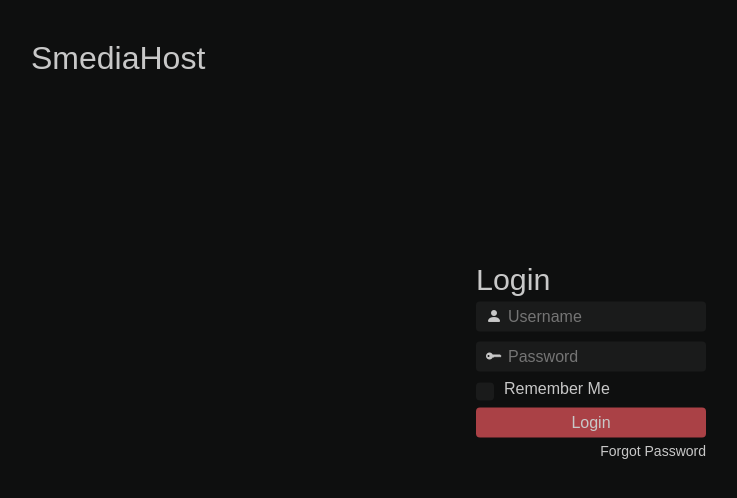
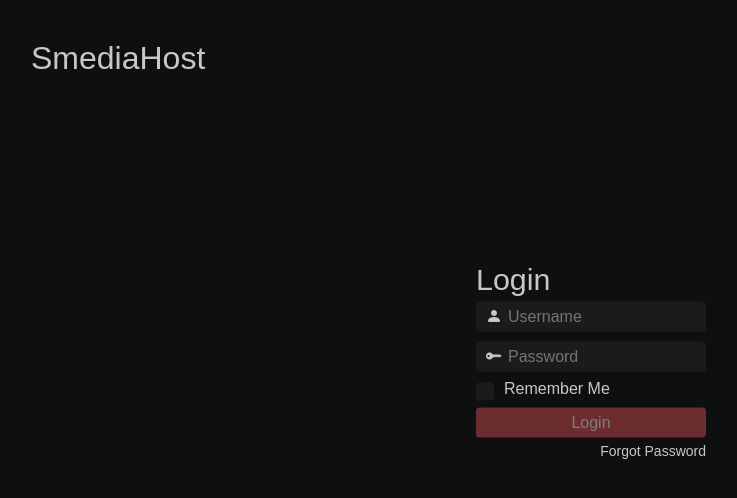
Before and after one commit to MeParthDegama/slect-front, a React (Create React App) app: page /Login in a window 1280 px wide. Shown: the top 498 px of the page, without its empty margins (49-786 px from the left). Built offline with nearby package versions, Linux system fonts and the light colour scheme; a web font is replaced by a local one.

Commit message:
add button utils

```diff
--- a/src/app/login.tsx
+++ b/src/app/login.tsx
@@ -17,7 +17,7 @@ const Login = () => {
                 <Input className="mb" type="text" placeholder="Username" icon={<i className="bi bi-person-fill"></i>} />
                 <Input className="mt" type="password" placeholder="Password" icon={<i className="bi bi-key-fill"></i>} />
                 <CheckBox id="login_checkbox" name="Remember Me" />
-                <Button name="Login" primary={true} />
+                <Button name="Login" primary={true} disabled={true} onClick={() => alert("123")} />
 
                 <div className="forgot-link">
                     <a href="https://google.com/">
--- a/src/elements/button.tsx
+++ b/src/elements/button.tsx
@@ -3,11 +3,13 @@ import React from "react";
 type ButtonProp = {
     name: string,
     primary?: boolean,
+    onClick?: React.MouseEventHandler<HTMLButtonElement> | undefined,
+    disabled?: boolean
 }
 
-const Button = ({ name, primary }: ButtonProp) => {
+const Button = ({ name, primary, onClick, disabled }: ButtonProp) => {
     return (
-        <button className={`btn btn-std ${primary ? "btn-primary" : ""}`}>
+        <button onClick={onClick} disabled={disabled} className={`btn btn-std ${primary ? "btn-primary" : ""}`}>
             {name}
         </button>
     )
@@ -17,12 +19,14 @@ type IconButtonProp = {
     name: string
     icon: JSX.Element
     ivc?: boolean,
-    active?: boolean
+    active?: boolean,
+    onClick?: React.MouseEventHandler<HTMLButtonElement> | undefined,
+    disabled?: boolean
 }
 
-const IconButton = ({ name, icon, ivc, active }: IconButtonProp) => {
+const IconButton = ({ name, icon, ivc, active, onClick, disabled }: IconButtonProp) => {
     return (
-        <button className={`btn btn-icon ${ivc ? "ivc" : ""} ${active ? "active" : ""}`}>
+        <button onClick={onClick} disabled={disabled} className={`btn btn-icon ${ivc ? "ivc" : ""} ${active ? "active" : ""}`}>
             {icon}
             <span style={{ marginLeft: "8px" }}>{name}</span>
         </button>
@@ -32,23 +36,25 @@ const IconButton = ({ name, icon, ivc, active }: IconButtonProp) => {
 type IconButtonPropSquare = {
     icon: JSX.Element
     ivc?: boolean,
-    active?: boolean
-    onClick: React.MouseEventHandler<HTMLButtonElement> | undefined
+    active?: boolean,
+    onClick?: React.MouseEventHandler<HTMLButtonElement> | undefined,
+    disabled?: boolean
 }
 
-const IconButtonSquare = ({ icon, ivc, active, onClick }: IconButtonPropSquare) => {
+const IconButtonSquare = ({ icon, ivc, active, onClick, disabled }: IconButtonPropSquare) => {
     return (
-        <button onClick={onClick} className={`btn btn-icon btn-square ${ivc ? "ivc" : ""} ${active ? "active" : ""}`}>
+        <button onClick={onClick} disabled={disabled} className={`btn btn-icon btn-square ${ivc ? "ivc" : ""} ${active ? "active" : ""}`}>
             {icon}
         </button>
     )
 }
 
 type ToggleButtonProp = {
-    iconLeft: JSX.Element
-    iconRight: JSX.Element
-    active?: boolean
+    iconLeft: JSX.Element,
+    iconRight: JSX.Element,
+    active?: boolean,
 }
+
 const ToogleButton = ({ iconLeft, iconRight, active }: ToggleButtonProp) => {
     return (
         <div className="btn btn-toggle">
--- a/src/style/input.scss
+++ b/src/style/input.scss
@@ -76,7 +76,7 @@
             margin: auto 0;
         }
 
-        &.btn-square{
+        &.btn-square {
             padding: 0px;
             width: $btn-height;
         }
@@ -115,6 +115,12 @@
             margin: auto 0;
         }
 
+    }
+
+    &:disabled {
+        cursor: unset;
+        pointer-events: none;
+        opacity: .6;
     }
 
 }
```
